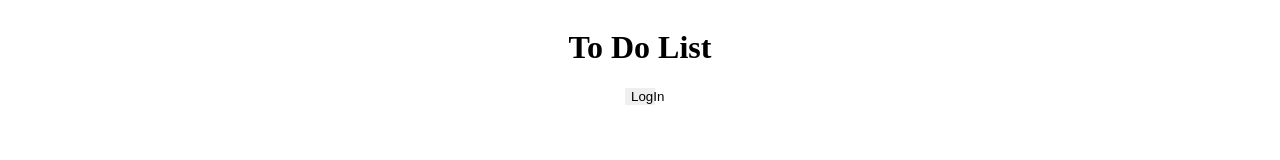
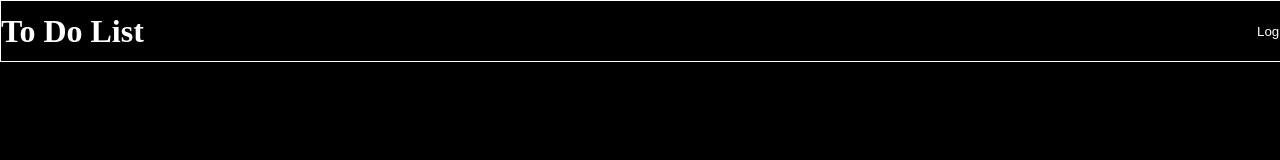
Before and after one commit to AkshaySharma-87/Practice-projects, a plain HTML site: page index.html in a window 1280 px wide. Drawn offline with Linux system fonts and the light colour scheme.

Commit message:
header edited

```diff
--- a/style.css
+++ b/style.css
@@ -1,14 +1,30 @@
+body {
+  margin: 0px;
+  background-color: black;
+  color: white;
+}
 main {
   height: 100vh;
   width: calc(100vh - 210px);
 }
 header {
+  border: solid;
+  border-width: 1px;
   height: 60px;
   width: 100%;
   display: flex;
-  flex-direction: column;
+  flex-direction: row;
   justify-content: space-between;
   align-items: center;
+  button {
+    background-color: black;
+    border: none;
+    color: white;
+
+}
+button:hover{
+  border: solid;
+  border-color: white;
 }
 footer {
   height: 150px;
```
